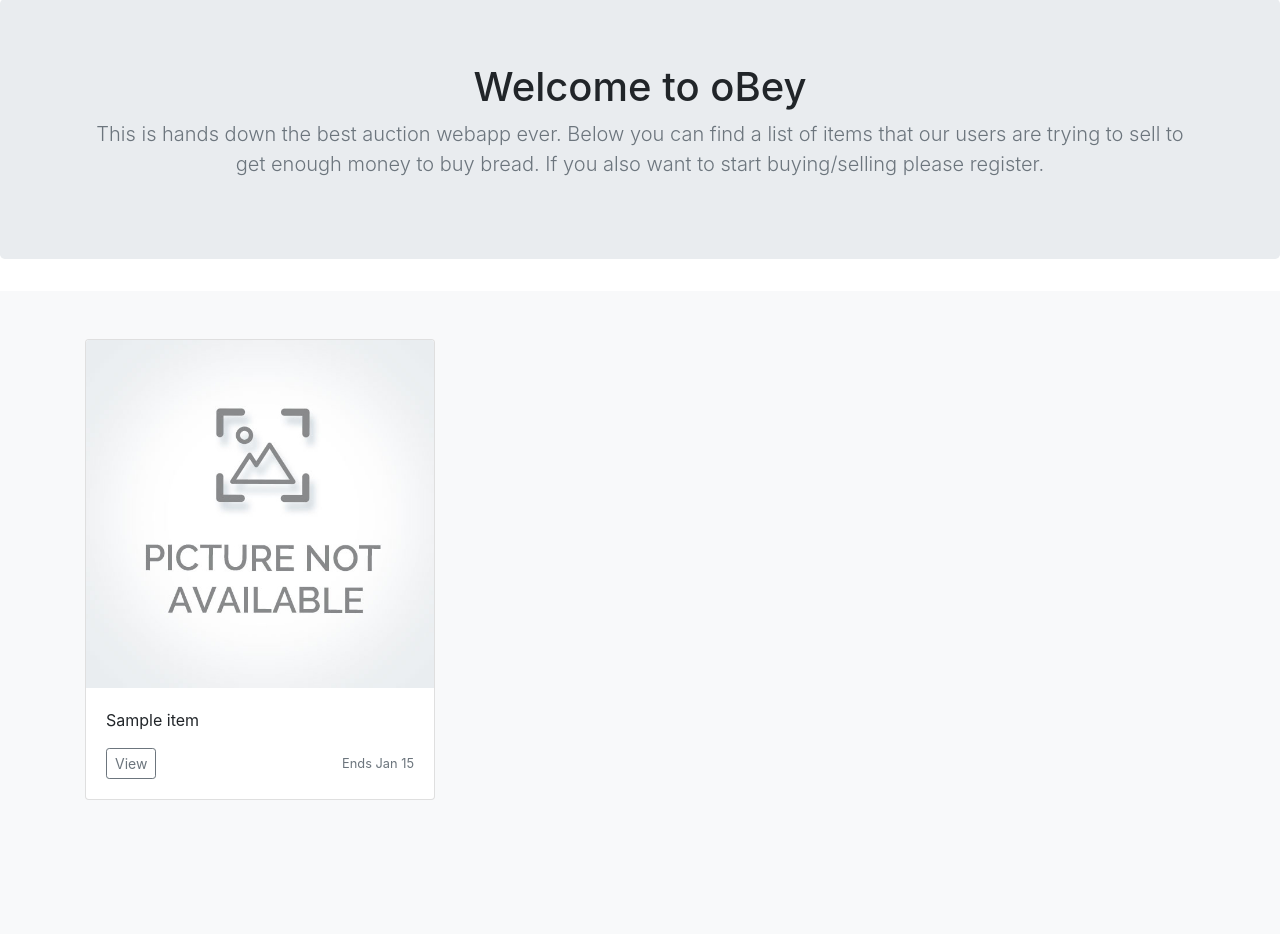
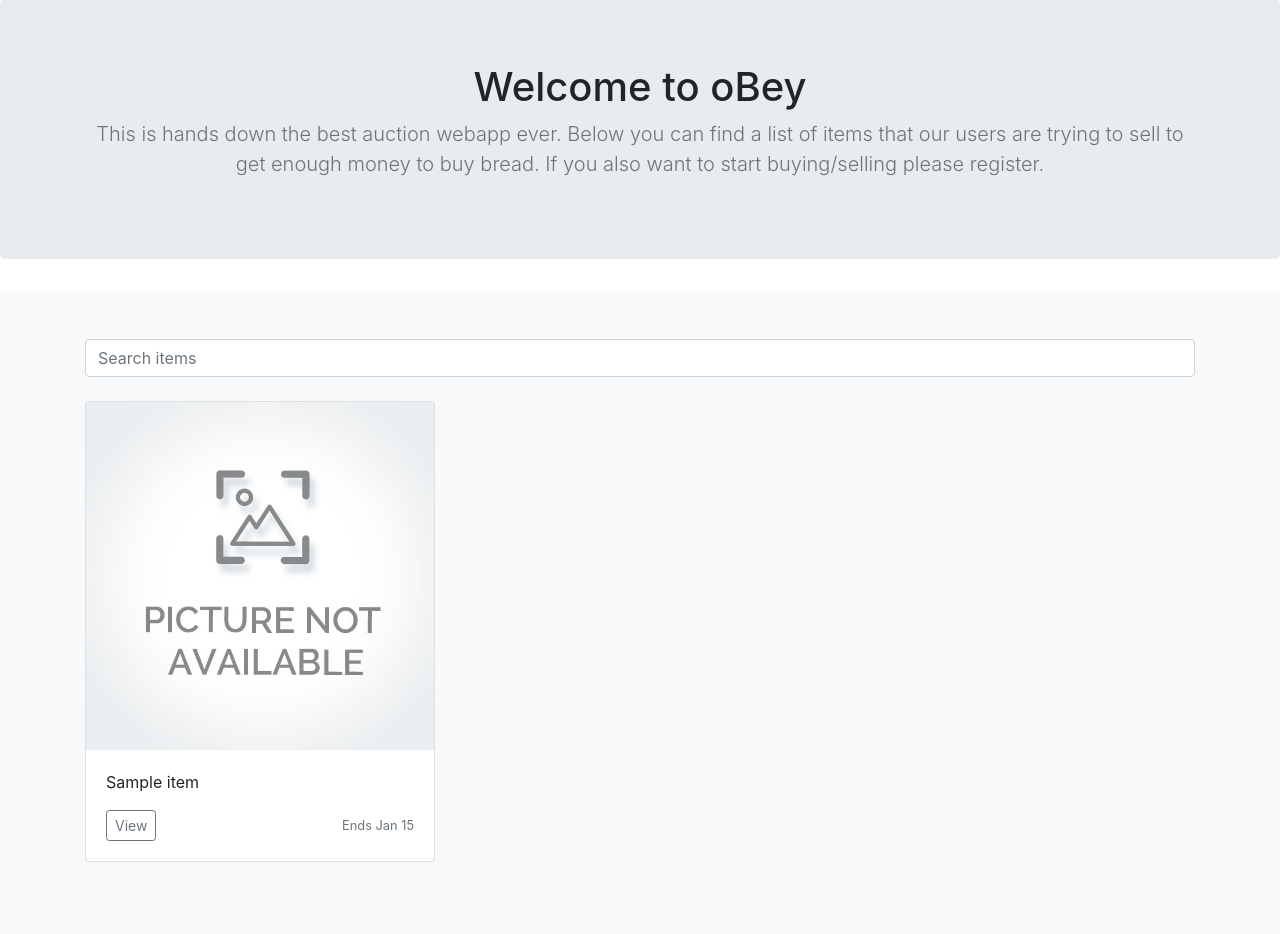
Before and after one commit to lorenzosani/auction-app, a Django app: page / in a window 1280 px wide. Shown: the part 57-991 px from the top of the page. Before the commit the page ends 857 px from the top, so only its background shows below. Run offline with Django 3.2, Linux system fonts and the light colour scheme; tables that the repository leaves empty hold one stand-in row (values such as "Sample post"); some libraries are stand-ins or nearby versions.

Commit message:
Implement search functionality

```diff
--- a/auctionapp/templates/items_list/index.html
+++ b/auctionapp/templates/items_list/index.html
@@ -13,9 +13,18 @@
 <div class="album py-5 bg-light">
   <div class="container">
     {% if items %}
+    <div class="form-group mb-4">
+      <input
+        id="searchbar"
+        placeholder="Search items"
+        class="form-control form-control-underlined"
+        onchange="handleSearch(this);"
+      />
+    </div>
+
     <div class="row">
       {% for item in items %}
-      <div class="col-md-4">
+      <div class="col-md-4" data-item_title="{{ item.title}}" data-type="item">
         <div class="card mb-4 box-shadow">
           <img
             class="card-img-top"
@@ -45,4 +54,35 @@
     {% endif %}
   </div>
 </div>
+<script>
+  // All items you can bid to.
+  const $allItems = $("[data-type='item']").toArray();
+
+  function handleSearch(el) {
+    $.ajax({
+      url: `/api/active/search/`,
+      method: "GET",
+      data: { q: el.value },
+      success: data => {
+        const allItems = data.map(item => item.title);
+
+        $allItems.forEach(item => {
+          const allItems = item.getAttribute("data-item_title");
+          // Hide/show items based on the result of the query.
+          if (!allItems.includes(itemName)) {
+            item.hidden = true;
+          } else {
+            item.hidden = false;
+          }
+        });
+      },
+      error: error => {
+        console.error(error);
+      }
+    });
+  }
+
+  // Use window object to have universal scope for the functions
+  window.handleRegister = handleSearch;
+</script>
 {% endblock %}
--- a/auctionapp/urls.py
+++ b/auctionapp/urls.py
@@ -1,7 +1,11 @@
-from django.urls import path
+from django.urls import path, include
 from django.contrib.auth import views as auth_views
 
 from . import views
+
+from rest_framework.routers import DefaultRouter
+router = DefaultRouter()
+router.register('active', views.ActiveAuctionsViewSet)
 
 urlpatterns = [
     path('signup/', views.signupPage, name='sign up page'),
@@ -17,5 +21,6 @@ urlpatterns = [
     path('sell', views.addNewItem, name='add item'),
     path('item/<item_id>', views.itemDetail, name="item detail"),
     path('item/<item_id>/bid', views.makeBid, name="make bid"),
-    path('', views.itemsList, name="items list")
+    path('', views.itemsList, name="items list"),
+    path('api/', include(router.urls)),
 ]
--- a/auctionapp/views.py
+++ b/auctionapp/views.py
@@ -10,9 +10,13 @@ from PIL import Image
 from decimal import Decimal
 import datetime as D
 from django.utils import timezone
+from rest_framework import viewsets
+from rest_framework.decorators import action
+from rest_framework.response import Response
 
 from auctionapp.models import Member, Item, Bid
 from auctionapp.forms import NewItemForm
+from auctionapp.serializers import ActiveAuctionsSerializer
 
 # --- Pages ----
 def signupPage(request):
@@ -157,3 +161,24 @@ def _get_current_price(item):
         else:
             highest = bid
     return highest.amount
+
+# ---- API ----
+class ActiveAuctionsViewSet(viewsets.ModelViewSet):
+    queryset = Item.objects.filter(end_time__gt=timezone.now())
+    serializer_class = ActiveAuctionsSerializer
+
+    @action(detail=False)
+    def search(self, request):
+        _query = request.GET.get("q")
+        # If we defined a query, filter items
+        if _query is not None:
+            filtered_items = Item.objects.all().filter(title__icontains=_query)
+        # Otherwise return all items
+        else:
+            filtered_items = Item.objects.all().all()
+        page = self.paginate_queryset(filtered_items)
+        if page is not None:
+            serializer = self.get_serializer(page, many=True)
+            return self.get_paginated_response(serializer.data)
+        serializer = self.get_serializer(filtered_items, many=True)
+        return Response(serializer.data)
```
Also changed, not shown: auctionapp/serializers.py (added, +9 -0 lines).
